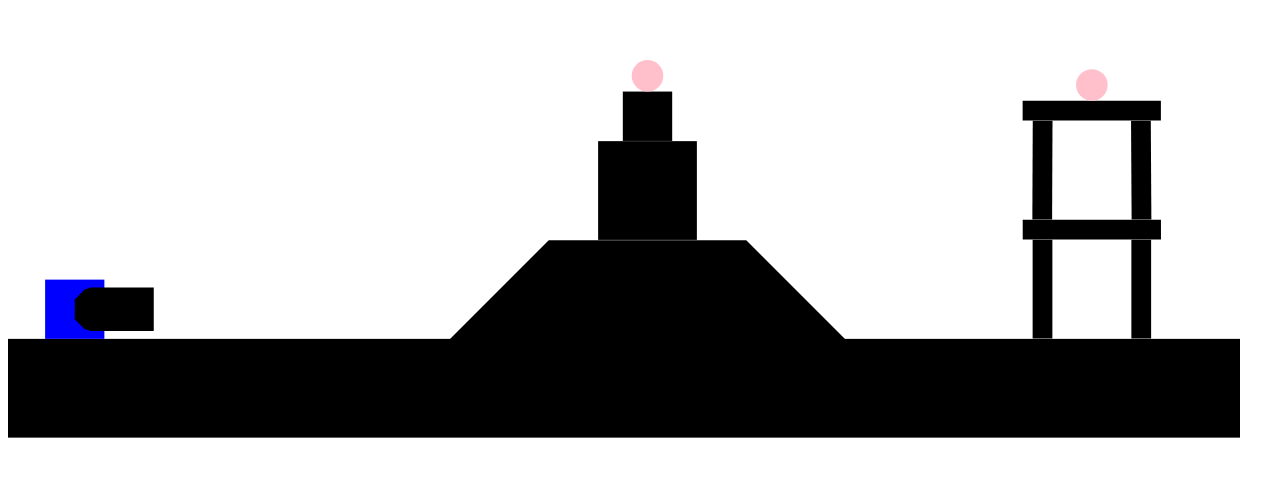
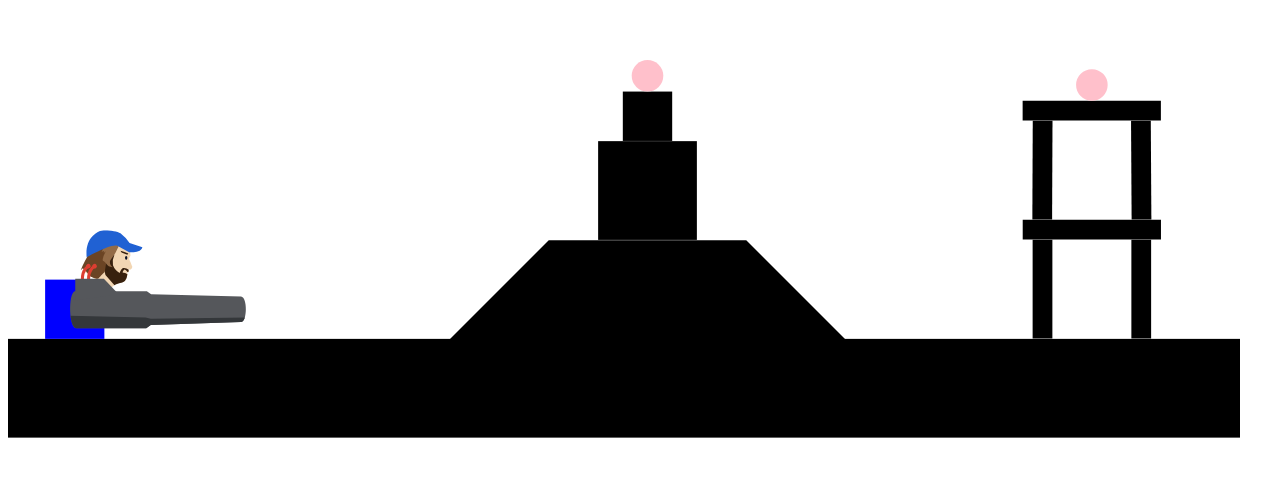
Before and after one commit to mikethecannon/mikethecannon.github.io, a plain HTML site: page index.html in a window 1280 px wide. Shown: the part 311-788 px from the top of the page. Drawn offline with Linux system fonts and the light colour scheme.

Commit message:
the cannon himself

```diff
--- a/cannon.js
+++ b/cannon.js
@@ -34,12 +34,30 @@ window.addEventListener('load', function(e) {
             }
         }
     });
-
+    Q.Sprite.extend('CannonImg', {
+      init: function(props) {
+        this._super({
+          shape: 'image',
+          asset: 'img/mcb-rotate.svg',
+          x: 8,
+          y: 210,
+          cx: 5,
+          cy: 40,
+          w: 95,
+          h: 66
+        });
+        this.target = props.target;
+        this.on('step', this, 'matchTarget');
+      },
+      matchTarget: function(dt) {
+        this.p.angle = this.target.p.angle;
+      }
+    });
     Q.Sprite.extend('Cannon', {
         init: function(props) {
             this._super({
                 shape: 'polygon',
-                color: 'black',
+                color: 'rgba(0,0,0,0)',
                 points: [
                     [0, 0],
                     [0, -5],
@@ -52,7 +70,7 @@ window.addEventListener('load', function(e) {
                     [0, 5]
                 ],
                 x: 10,
-                y: 210
+                y: 210,
             });
         },
 
@@ -191,6 +209,7 @@ window.addEventListener('load', function(e) {
         }));
 
         stage.cannon = stage.insert(new Q.Cannon());
+        stage.insert(new Q.CannonImg({'target': stage.cannon}));
         stage.viewport(600, 400);
         stage.centerOn(300, 100);
 
--- a/index.html
+++ b/index.html
@@ -16,6 +16,8 @@
 	<title>Mike the Cannon RPG</title>
 </head>
 <body>
+<svg id="quintus" xmlns="http://www.w3.org/2000/svg" xmlns:xlink= "http://www.w3.org/1999/xlink">
 
+</svg>
 </body>
 </html>
--- a/quintus/extra/quintus_svg.js
+++ b/quintus/extra/quintus_svg.js
@@ -48,7 +48,8 @@ Quintus.SVG = function(Q) {
         angle: 0,
         active: true,
         cx: 0,
-        cy: 0
+        cy: 0,
+        asset: '',
       }));
       this.createShape();
       this.svg.sprite = this;
@@ -81,6 +82,11 @@ Quintus.SVG = function(Q) {
                             return pt[0] + "," + pt[1];
                           }).join(" ");
           this.set({ points: pts });
+          break;
+        case 'image':
+          this.svg = document.createElementNS(SVG_NS,'image');
+          this.svg.setAttributeNS('http://www.w3.org/1999/xlink', 'href', this.p.asset);
+          this.set( {'width': this.p.w, 'height': this.p.h} );
           break;
 
       }
```
Also changed, not shown: img/mcb-rotate.svg (added).
